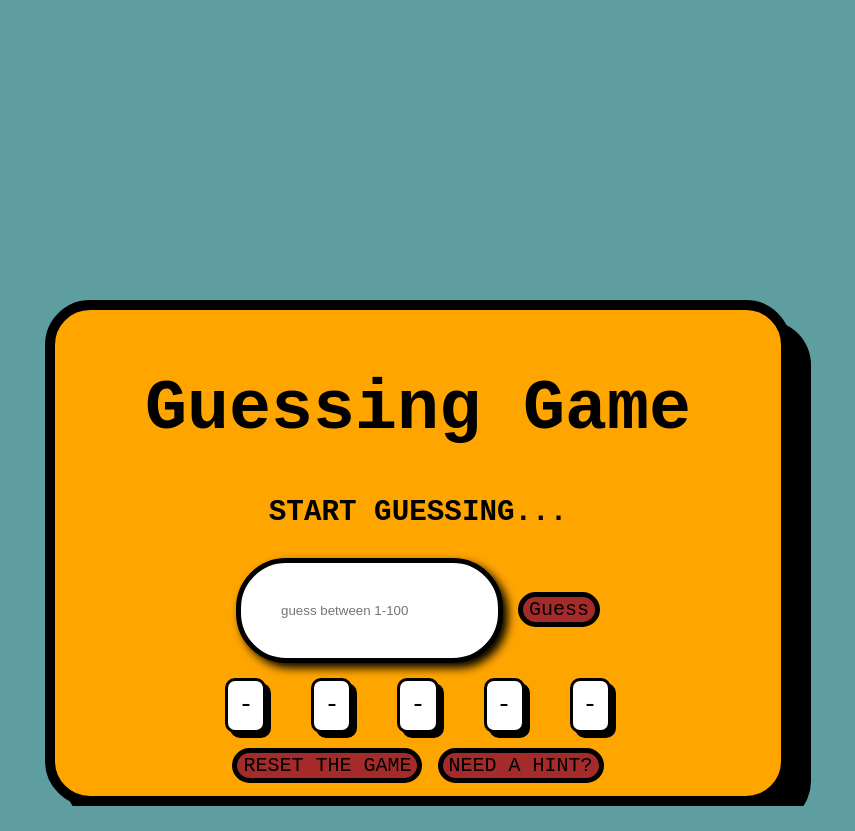
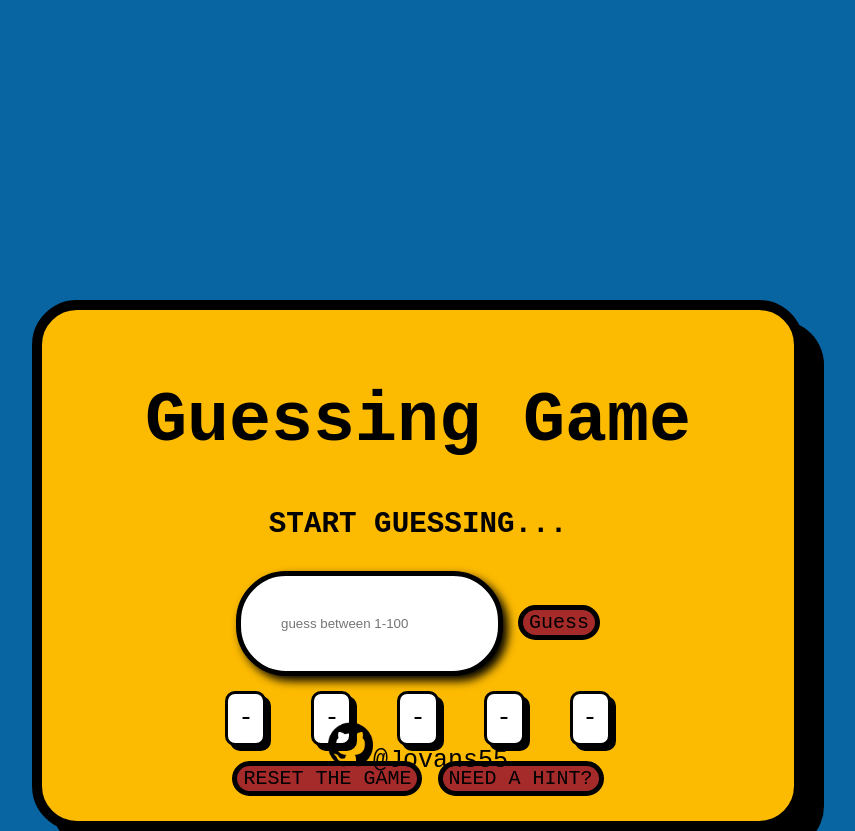
Before and after one commit to Jovans55/Guessing-Game, a plain HTML site: page GuessingGame/index.html in a window 1280 px wide. Both pictures are taken after a click on the button "RESET THE GAME". Shown: the whole page, without its empty margins (222-1077 px from the left). Before the commit the page ends 806 px from the top, so only its background shows below. Drawn offline with Linux system fonts and the light colour scheme.

Commit message:
ADDED A FOOTER WITH GITHUB LOGO AND LINK AND COLOR CHANGES

```diff
--- a/GuessingGame/index.css
+++ b/GuessingGame/index.css
@@ -1,8 +1,9 @@
 body {
-    margin: 0;
+    margin: 0px;
     font-family: monospace;
     font-size: 25px;
-    background-color: cadetblue;
+    background-color: #0965A1;
+    padding: 0px;
 }
 
 h1 {
@@ -23,12 +24,12 @@ button:hover{
 }
 
 .container{
-    background-color: orange;
+    background-color: #FCBA00;
     text-align: center;
     position: relative;
     max-width: 700px;
     margin: auto;
-    padding: 1vw;
+    padding: 2vw;
     top: 300px;
     border: 10px solid black;
     border-radius: 45px;
@@ -57,3 +58,20 @@ input:hover {
     border: 7px solid black;
     box-shadow: 7px 7px 10px black;
 }
+
+a {
+    text-decoration: none;
+    color:black;
+}
+
+footer{
+    position: absolute;
+    bottom: 0;
+    left: 0;
+    right: 0;
+    height: auto;
+    width: 100vw;
+    padding-top: 40px;
+    margin-bottom: 25px;
+    text-align: center;
+}
--- a/GuessingGame/index.html
+++ b/GuessingGame/index.html
@@ -22,4 +22,7 @@
         <button id="hint">NEED A HINT?</button>
     </div>
 </body>
+<footer>
+    <a href="https://github.com/Jovans55" target="_blank"><img src="github.png" width="45px" />@Jovans55</a>
+</footer>
 </html>
--- a/GuessingGame/index.js
+++ b/GuessingGame/index.js
@@ -114,7 +114,7 @@ reset.addEventListener("click", function(){
     executedFour = true;
     executedFive = true;
 
-    document.querySelector(".container").style.backgroundColor = 'orange';
+    document.querySelector(".container").style.backgroundColor = '#FCBA00';
 })
 
 hint.addEventListener("click", function(){
```
Also changed, not shown: GuessingGame/github.png (added), 1 other file.
